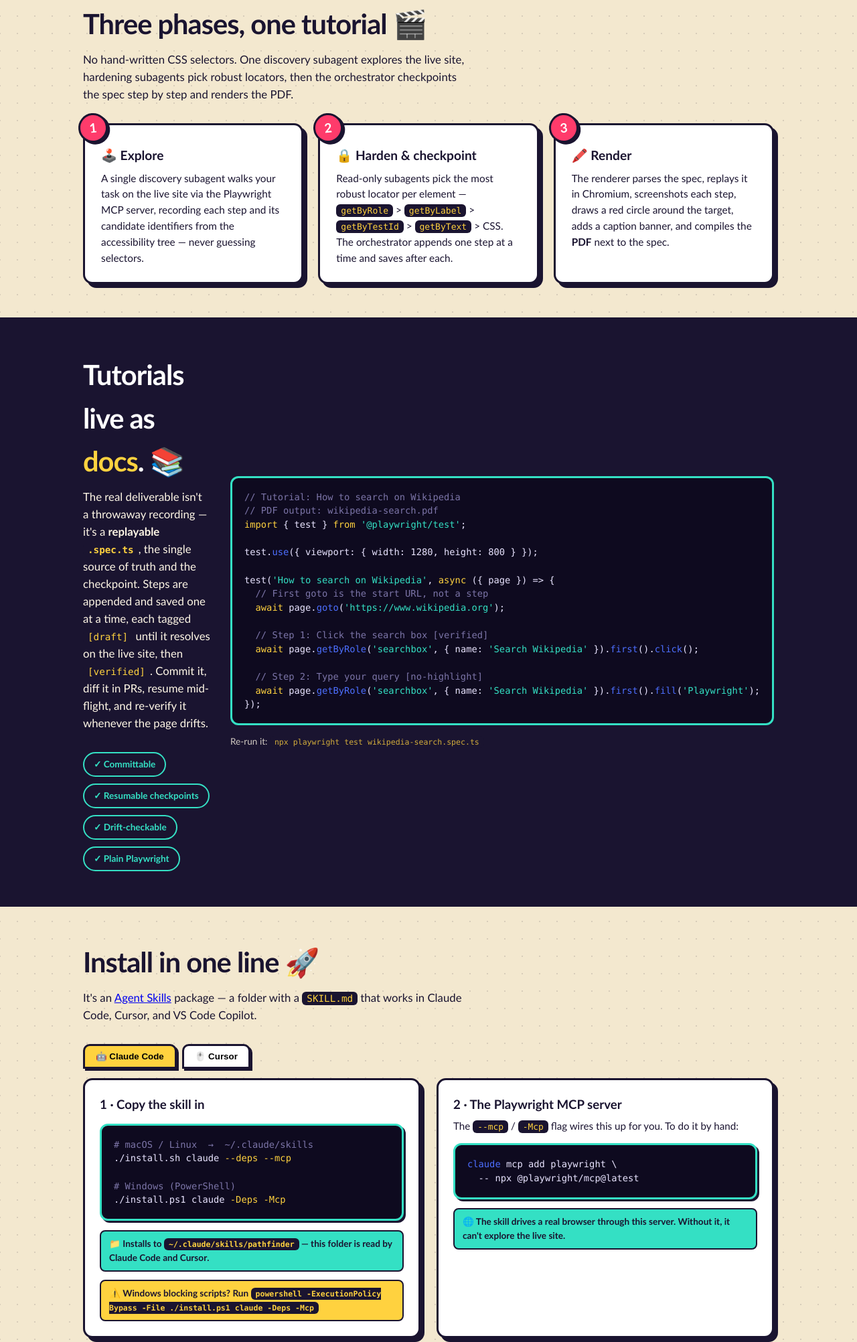
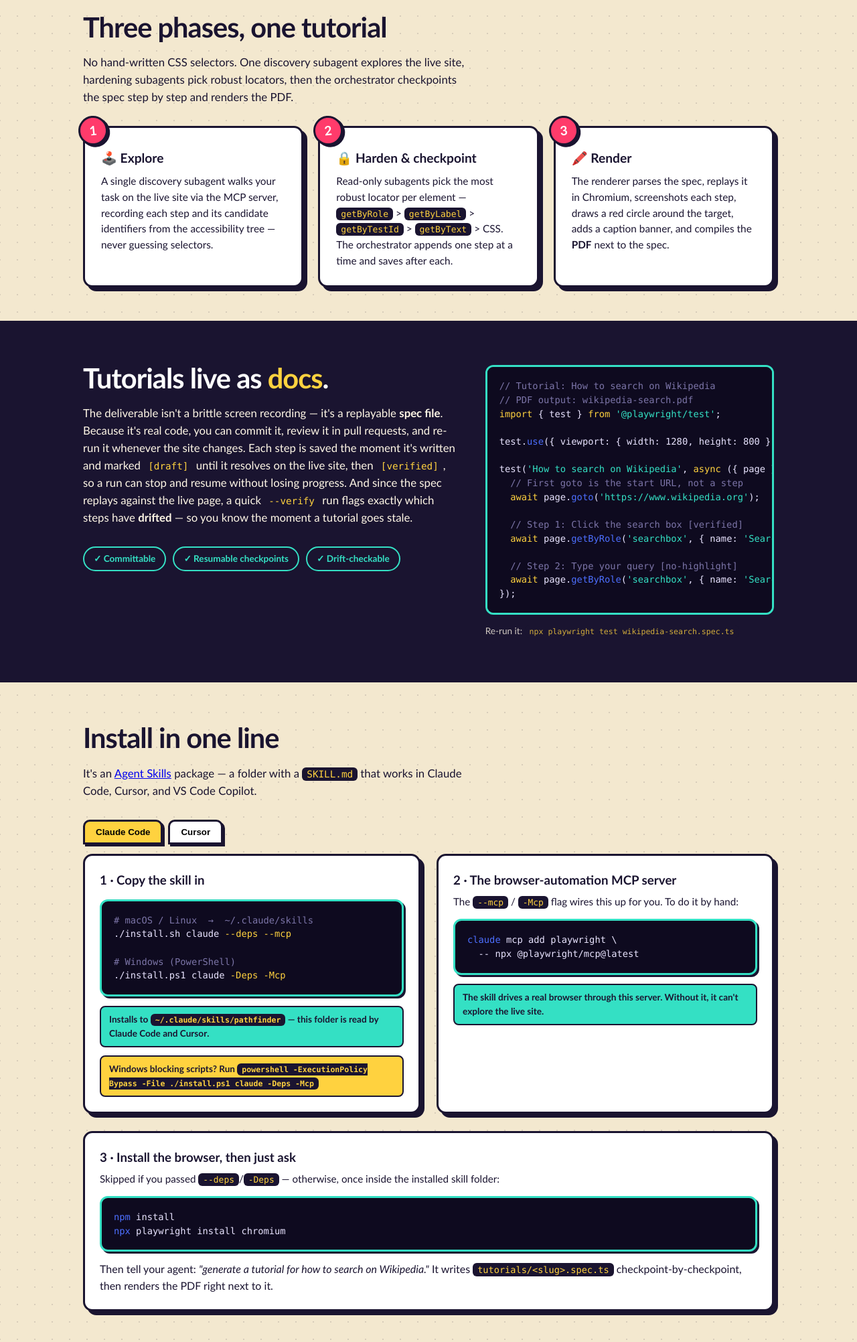
Before and after one commit to fizy069/pathfinder, a plain HTML site: page index.html in a window 1280 px wide. Shown: the part 678-2682 px from the top of the page at 67% size. Drawn offline with Linux system fonts and the light colour scheme.

Commit message:
clarity and brevity

```diff
--- a/index.html
+++ b/index.html
@@ -3,8 +3,8 @@
 <head>
 <meta charset="UTF-8" />
 <meta name="viewport" content="width=device-width, initial-scale=1.0" />
-<title>Pathfinder — turn any web flow into a circled PDF</title>
-<meta name="description" content="An AI Agent Skill that drives a real browser via Playwright MCP, discovers a robust click-path, and saves it as a checkpointed, replayable Playwright .spec.ts — then renders a step-by-step PDF tutorial with the target button circled on every page." />
+<title>Pathfinder - turn any web flow into a annotated PDF tutorial </title>
+<meta name="description" content="An AI Agent Skill that drives a real browser via an MCP server, discovers a robust click-path, and saves it as a checkpointed, replayable .spec.ts — then renders a step-by-step PDF tutorial with the target button circled on every page." />
 <style>
   :root {
     --ink: #1a1430;
@@ -224,8 +224,10 @@
   /* ---------- Docs highlight band ---------- */
   .docs-band { background: var(--ink); color: var(--paper); border-top: 3px solid var(--ink); border-bottom: 3px solid var(--ink); }
   .docs-band .section-title { color: #fff; }
-  .docs-grid { display: grid; grid-template-columns: 1fr 1fr; gap: 30px; align-items: center; }
-  @media (max-width: 860px){ .docs-grid { grid-template-columns: 1fr; } }
+  .docs-grid { display: grid; grid-template-columns: 1.3fr 1fr; gap: 40px; align-items: start; }
+  .docs-grid > div { min-width: 0; }
+  @media (max-width: 860px){ .docs-grid { grid-template-columns: 1fr; gap: 28px; } }
+  .docs-band .section-sub { max-width: none; }
   .docs-band .badge-row { display:flex; flex-wrap:wrap; gap:10px; margin-top:18px; }
   .pill {
     background: transparent;
@@ -371,7 +373,7 @@
       <a href="#how">How it works</a>
       <a href="#docs">Docs as code</a>
       <a href="#install">Install</a>
-      <a href="#example">Example PDF</a>
+      <a href="#example">Example</a>
       <a class="ghbtn" href="https://agentskills.io" target="_blank" rel="noopener">Agent Skill ↗</a>
     </nav>
   </div>
@@ -381,17 +383,17 @@
 <section class="hero">
   <div class="wrap">
     <div>
-      <span class="kicker">★ An AI Agent Skill ★</span>
-      <h1>Turn any web flow into a <span class="circle-word">circled</span> PDF.</h1>
+      <!-- <span class="kicker">★ An AI Agent Skill ★</span> -->
+      <h1>Turn any web task into an <span class="circle-word">annotated</span> PDF walkthrough.</h1>
       <p class="lead">
         Describe a task — <em>"how to filter issues on GitHub"</em> — and an AI drives a
-        <strong>real browser</strong> via Playwright MCP, hardens the locators, and saves a
-        replayable <code class="inline">.spec.ts</code> that renders to a step-by-step PDF with the
-        target button <strong>circled</strong> on every page.
+        <strong>real browser</strong> via an MCP server, hardens the locators, and saves a
+        replayable <code class="inline">.spec.ts</code> test file that renders to a step-by-step PDF
+        with the target button <strong>circled</strong> on every page.
       </p>
       <div class="cta-row">
-        <a class="btn primary" href="#install">⚡ Install the skill</a>
-        <a class="btn secondary" href="#example">📄 See an example PDF</a>
+        <a class="btn primary" href="#install">Install the skill</a>
+        <a class="btn secondary" href="#example">See an example PDF</a>
       </div>
     </div>
 
@@ -413,13 +415,13 @@
 <!-- HOW IT WORKS -->
 <section id="how">
   <div class="wrap">
-    <h2 class="section-title">Three phases, one tutorial 🎬</h2>
+    <h2 class="section-title">Three phases, one tutorial</h2>
     <p class="section-sub">No hand-written CSS selectors. One discovery subagent explores the live site, hardening subagents pick robust locators, then the orchestrator checkpoints the spec step by step and renders the PDF.</p>
     <div class="steps">
       <div class="step panel">
         <div class="num">1</div>
         <h3>🕹️ Explore</h3>
-        <p>A single discovery subagent walks your task on the live site via the Playwright MCP server, recording each step and its candidate identifiers from the accessibility tree — never guessing selectors.</p>
+        <p>A single discovery subagent walks your task on the live site via the MCP server, recording each step and its candidate identifiers from the accessibility tree — never guessing selectors.</p>
       </div>
       <div class="step panel">
         <div class="num">2</div>
@@ -440,20 +442,21 @@
   <div class="wrap">
     <div class="docs-grid">
       <div>
-        <h2 class="section-title">Tutorials live as <span style="color:var(--pop-2)">docs</span>. 📚</h2>
+        <h2 class="section-title">Tutorials live as <span style="color:var(--pop-2)">docs</span>.</h2>
         <p class="section-sub" style="color:var(--paper)">
-          The real deliverable isn't a throwaway recording — it's a
-          <strong>replayable <code class="inline">.spec.ts</code></strong>, the single source of truth
-          and the checkpoint. Steps are appended and saved one at a time, each tagged
-          <code class="inline">[draft]</code> until it resolves on the live site, then
-          <code class="inline">[verified]</code>. Commit it, diff it in PRs, resume mid-flight, and
-          re-verify it whenever the page drifts.
+          The deliverable isn't a brittle screen recording — it's a replayable
+          <strong>spec file</strong>. Because it's real code, you can commit it, review it in pull
+          requests, and re-run it whenever the site changes. Each step is saved the moment it's
+          written and marked <code class="inline">[draft]</code> until it resolves on the live site,
+          then <code class="inline">[verified]</code>, so a run can stop and resume without losing
+          progress. And since the spec replays against the live page, a quick
+          <code class="inline">--verify</code> run flags exactly which steps have <strong>drifted</strong>
+          — so you know the moment a tutorial goes stale.
         </p>
         <div class="badge-row">
           <span class="pill">✓ Committable</span>
           <span class="pill">✓ Resumable checkpoints</span>
           <span class="pill">✓ Drift-checkable</span>
-          <span class="pill">✓ Plain Playwright</span>
         </div>
       </div>
       <div>
@@ -484,12 +487,12 @@
 <!-- INSTALL -->
 <section id="install">
   <div class="wrap">
-    <h2 class="section-title">Install in one line 🚀</h2>
+    <h2 class="section-title">Install in one line</h2>
     <p class="section-sub">It's an <a href="https://agentskills.io" target="_blank" rel="noopener">Agent Skills</a> package — a folder with a <code class="inline">SKILL.md</code> that works in Claude Code, Cursor, and VS Code Copilot.</p>
 
     <div class="tabs" role="tablist">
-      <button class="tab active" data-tab="claude" role="tab">🤖 Claude Code</button>
-      <button class="tab" data-tab="cursor" role="tab">🖱️ Cursor</button>
+      <button class="tab active" data-tab="claude" role="tab">Claude Code</button>
+      <button class="tab" data-tab="cursor" role="tab">Cursor</button>
     </div>
 
     <div class="install-grid">
@@ -503,7 +506,7 @@
 
 <span class="c"># Windows (PowerShell)</span>
 ./install.ps1 claude <span class="k">-Deps</span> <span class="k">-Mcp</span></pre>
-          <div class="hint">📁 Installs to <code class="inline">~/.claude/skills/pathfinder</code> — this folder is read by <strong>Claude Code and Cursor</strong>.</div>
+          <div class="hint">Installs to <code class="inline">~/.claude/skills/pathfinder</code> — this folder is read by <strong>Claude Code and Cursor</strong>.</div>
         </div>
 
         <!-- Cursor -->
@@ -513,14 +516,14 @@
 
 <span class="c"># Windows (PowerShell)</span>
 ./install.ps1 cursor <span class="k">-Deps</span> <span class="k">-Mcp</span></pre>
-          <div class="hint">📁 Installs to <code class="inline">~/.cursor/skills/pathfinder</code>. You can also import from GitHub via <strong>Settings → Rules → Add Rule → Remote Rule</strong>.</div>
+          <div class="hint">Installs to <code class="inline">~/.cursor/skills/pathfinder</code>. You can also import from GitHub via <strong>Settings → Rules → Add Rule → Remote Rule</strong>.</div>
         </div>
 
-        <div class="hint" style="background:var(--pop-2);">⚠️ Windows blocking scripts? Run <code class="inline">powershell -ExecutionPolicy Bypass -File ./install.ps1 claude -Deps -Mcp</code></div>
+        <div class="hint" style="background:var(--pop-2);">Windows blocking scripts? Run <code class="inline">powershell -ExecutionPolicy Bypass -File ./install.ps1 claude -Deps -Mcp</code></div>
       </div>
 
       <div class="install-card panel">
-        <h3>2 · The Playwright MCP server</h3>
+        <h3>2 · The browser-automation MCP server</h3>
         <p style="margin:0 0 12px; font-size:0.95rem;">The <code class="inline">--mcp</code> / <code class="inline">-Mcp</code> flag wires this up for you. To do it by hand:</p>
 
         <!-- Claude Code -->
@@ -542,12 +545,12 @@
 }</pre>
         </div>
 
-        <div class="hint">🌐 The skill drives a <strong>real browser</strong> through this server. Without it, it can't explore the live site.</div>
+        <div class="hint">The skill drives a <strong>real browser</strong> through this server. Without it, it can't explore the live site.</div>
       </div>
     </div>
 
     <div style="margin-top:26px;" class="panel install-card">
-      <h3>3 · Install the browser, then just ask 💬</h3>
+      <h3>3 · Install the browser, then just ask</h3>
       <p style="margin:0 0 12px; font-size:0.95rem;">Skipped if you passed <code class="inline">--deps</code>/<code class="inline">-Deps</code> — otherwise, once inside the installed skill folder:</p>
 <pre class="code"><span class="f">npm</span> install
 <span class="f">npx</span> playwright install chromium</pre>
@@ -559,8 +562,8 @@
 <!-- EXAMPLE PDF -->
 <section id="example" class="example">
   <div class="wrap">
-    <h2 class="section-title">See it on a real flow 📄</h2>
-    <p class="section-sub">Here's a tutorial the skill produced for <strong>filtering issues on GitHub</strong> — every step screenshotted, the target circled in red, captioned in plain English. The repo ships more reference specs: Wikipedia search, YouTube search, Amazon, and Google Flights.</p>
+    <h2 class="section-title">See it on a real flow</h2>
+    <p class="section-sub">Below is an <strong>annotated</strong> tutorial generated for <strong>filtering issues on GitHub</strong> — each step captured as a screenshot, the button you need circled in red, with a plain-English caption. The repo ships more reference specs: Wikipedia search, YouTube search, Amazon, and Google Flights.</p>
     <div class="panel">
       <div class="pdf-card">
         <div class="doc">
@@ -589,8 +592,8 @@
 
 <footer>
   <div class="wrap">
-    <div>🖍️ Pathfinder — drive a browser, ship a circled PDF.</div>
-    <div><a href="README.md">README</a> · <a href="https://agentskills.io" target="_blank" rel="noopener">Agent Skills</a> · <a href="https://playwright.dev" target="_blank" rel="noopener">Playwright</a></div>
+    <div>Pathfinder — drive a browser, ship a circled PDF.</div>
+    <div><a href="README.md">README</a> · <a href="https://agentskills.io" target="_blank" rel="noopener">Agent Skills</a></div>
   </div>
 </footer>
 
```
Also changed, not shown: .claude/skills/pathfinder/scripts/pathfinder.ts.
